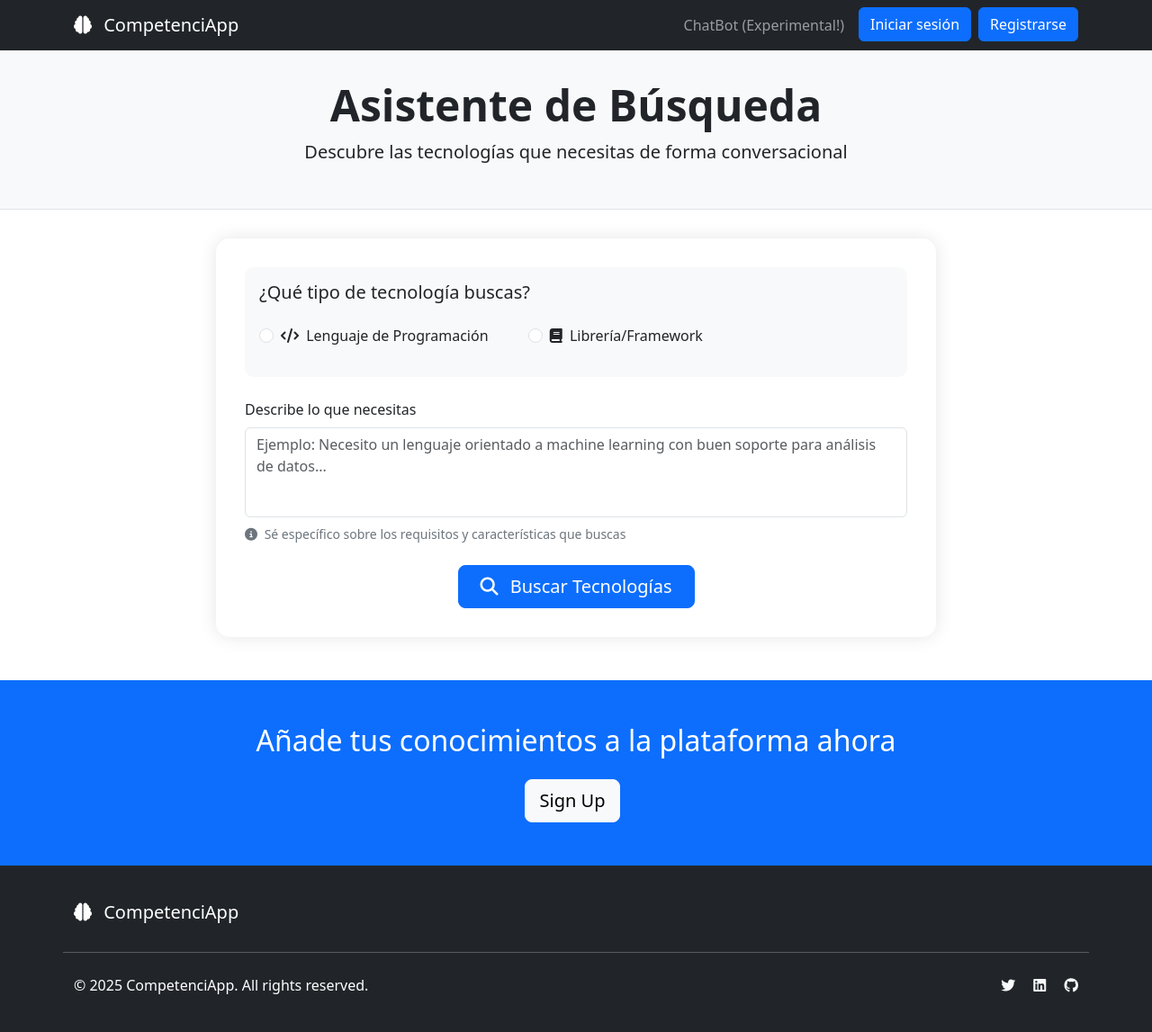
After one commit to Sprinter05/competenciapp, a Django app: page /chatbot/ in a window 1280 px wide. The commit adds this page. Shown: the whole page at 90% size. Run offline with Django 5.2, Linux system fonts and the light colour scheme.

Commit message:
Starts implementing chatbot

```diff
--- /dev/null
+++ b/core/templates/chatbot.html
@@ -0,0 +1,114 @@
+{% extends "base.html" %}
+{% block title %}ChatBot{% endblock %}
+
+{% block head %}
+    <style>
+        .chat-container {
+            max-width: 800px;
+            margin: 0 auto;
+        }
+
+        .chat-header {
+            background-color: #f8f9fa;
+            padding: 2rem 0;
+            border-bottom: 1px solid #dee2e6;
+            margin-bottom: 2rem;
+        }
+
+        .chat-form {
+            background-color: #fff;
+            border-radius: 15px;
+            box-shadow: 0 0 20px rgba(0,0,0,0.1);
+            padding: 2rem;
+        }
+
+        .type-selector {
+            margin-bottom: 1.5rem;
+            padding: 1rem;
+            border-radius: 10px;
+            background-color: #f8f9fa;
+        }
+
+        .type-selector label {
+            margin-right: 1.5rem;
+            cursor: pointer;
+        }
+
+        .query-input {
+            position: relative;
+        }
+
+        .query-input textarea {
+            resize: none;
+            height: 100px;
+        }
+
+        .help-text {
+            font-size: 0.875rem;
+            color: #6c757d;
+            margin-top: 0.5rem;
+        }
+    </style>
+{% endblock %}
+
+{% block content %}
+    <section class="chat-header">
+        <div class="container text-center">
+            <h1 class="display-5 fw-bold">Asistente de Búsqueda</h1>
+            <p class="lead">Descubre las tecnologías que necesitas de forma conversacional</p>
+        </div>
+    </section>
+
+    <div class="container mb-5">
+        <div class="chat-container">
+            <div class="chat-form">
+                <form method="post" action="{% url 'chatbot' %}">
+                    {% csrf_token %}
+
+                    <div class="type-selector">
+                        <div class="mb-3">
+                            <h5>¿Qué tipo de tecnología buscas?</h5>
+                            <div class="mt-4">
+                                <div class="form-check form-check-inline">
+                                    <input class="form-check-input" type="radio" name="search_type"
+                                           id="languageRadio" value="language" required>
+                                    <label class="form-check-label" for="languageRadio">
+                                        <i class="fas fa-code me-1"></i> Lenguaje de Programación
+                                    </label>
+                                </div>
+                                <div class="form-check form-check-inline">
+                                    <input class="form-check-input" type="radio" name="search_type"
+                                           id="libraryRadio" value="library" required>
+                                    <label class="form-check-label" for="libraryRadio">
+                                        <i class="fas fa-book me-1"></i> Librería/Framework
+                                    </label>
+                                </div>
+
+                            </div>
+                        </div>
+                    </div>
+
+                    <div class="query-input">
+                        <label for="queryText" class="form-label">
+                            Describe lo que necesitas
+                        </label>
+                        <textarea class="form-control" id="queryText" name="q"
+                                  placeholder="Ejemplo: Necesito un lenguaje orientado a machine learning con buen soporte para análisis de datos..."
+                                  required></textarea>
+                        <p class="help-text">
+                            <i class="fas fa-info-circle me-1"></i>
+                            Sé específico sobre los requisitos y características que buscas
+                        </p>
+                    </div>
+
+                    <div class="text-center mt-4">
+                        <button type="submit" class="btn btn-primary btn-lg px-4">
+                            <i class="fas fa-search me-2"></i>
+                            Buscar Tecnologías
+                        </button>
+                    </div>
+                </form>
+            </div>
+        </div>
+    </div>
+{% endblock %}
--- a/core/templates/index.html
+++ b/core/templates/index.html
@@ -117,7 +117,7 @@
                                    required
                                    title="Por favor, ingresa un término de búsqueda">
 
-                            <input type="hidden" name="s" value="0.5">
+                            <input type="hidden" name="s" value="0.35">
                             <select class="form-select form-select-lg"
                                     style="max-width: 200px;"
                                     name="category"
--- a/core/urls.py
+++ b/core/urls.py
@@ -11,4 +11,5 @@ urlpatterns = [
     path("technologies/language/<int:uid>", views.language, name="get_language"),
     path("technologies/library/<int:uid>", views.library, name="get_library"),
     path("search/", views.search, name="search"),
+    path("chatbot/", views.chatbot, name="chatbot"),
 ]
--- a/core/views.py
+++ b/core/views.py
@@ -1,9 +1,10 @@
+import json
+
 import ollama
 from django.contrib.auth.decorators import login_required
 from django.http import HttpResponse
 from django.shortcuts import redirect, render
 from pgvector.django import CosineDistance
-from itertools import chain
 
 from .models import AuthUser, Embedding, Language, Library
 
@@ -13,29 +14,23 @@ def index(request):
     return render(request, "index.html")
 
 
-def search(request):
-    query = request.GET.get("q", "")
-    dist = request.GET.get("s", 0.5)
-    category = request.GET.get("category", 0)
+def find_near(words, dist, category):
+    embeddings = []
 
-    try:
-        dist = float(dist)
-        category = int(category)
-    except ValueError as e:
-        return redirect("index")
-
-    embeddings = []
-    words = query.split(" ")
     for word in words:
         embed = ollama.embeddings(prompt=word, model="mxbai-embed-large")
         embeddings.append(embed)
 
-    # Get all matching embeds
+        # Get all matching embeds
     objs = Embedding.objects.none()
     for val in embeddings:
-        obj = Embedding.objects.annotate(
-            distance=CosineDistance("embedding", val["embedding"])
-        ).filter(distance__lte=dist).order_by("distance")
+        obj = (
+            Embedding.objects.annotate(
+                distance=CosineDistance("embedding", val["embedding"])
+            )
+            .filter(distance__lte=dist)
+            .order_by("distance")
+        )
         objs |= obj
 
     data = {}
@@ -52,7 +47,22 @@ def search(request):
             data[technology] = AuthUser.objects.filter(libs=technology)
     else:
         return redirect("index")
+    return data
 
+
+def search(request):
+    query = request.GET.get("q", "")
+    dist = request.GET.get("s", 0.5)
+    category = request.GET.get("category", 0)
+
+    try:
+        dist = float(dist)
+        category = int(category)
+    except ValueError as e:
+        return redirect("index")
+
+    words = query.split(" ")
+    data = find_near(words, dist, category)
     return render(
         request,
         "result.html",
@@ -117,28 +127,48 @@ def add_library(request):
     return HttpResponse("Add Library")
 
 
-def prompt(request):
-    query = request.GET.get("q", "")
-    base = "Only output in your following prompt a comma separated list of programming languages with programming libraries and/or frameworks keywords for the following text, up to a max of 5 keywords: "
+def chatbot(request):
+    if request.method == "POST":
+        query = request.POST.get("q", "")
+        if query == "":
+            return redirect("chatbot")
+        base = "Only output in your following prompt a comma separated list of programming languages with programming libraries and/or frameworks keywords for the following text, up to a max of 5 keywords: "
 
-    keywords = ollama.chat(
-        model="llama3.2:1b", messages=[{"role": "user", "content": f"{base} {query}"}]
-    )
+        keywords = ollama.chat(
+            model="llama3.2:1b",
+            messages=[{"role": "user", "content": f"{base} {query}"}],
+        )
 
-    matrixes = []
-    words = keywords.split(",")
-    for word in words:
-        embed = ollama.embeddings(prompt=word, model="mxbai-embed-large")
-        matrixes.append(embed)
+        matrixes = []
+        print(json.loads(keywords.json())["message"]["content"])
+        words = (json.loads(keywords.json())["message"]["content"]).split(", ")
+        for word in words:
+            embed = ollama.embeddings(prompt=word, model="mxbai-embed-large")
+            matrixes.append(embed)
 
-    embeds = Embedding.objects.none()
-    for matrix in matrixes:
-        obj = Embedding.objects.annotate(
-            distance=CosineDistance("embedding", matrix["embedding"])
-        ).filter(distance__lte=0.5).order_by("distance")
-        embeds |= obj
+        embeds = []
+        for matrix in matrixes:
+            embeds.append(
+                Embedding.objects.annotate(
+                    distance=CosineDistance("embedding", matrix["embedding"])
+                )
+                .filter(distance__lte=0.5)
+                .order_by("distance")
+            )
+            embeds = Embedding.objects.none()
 
-    # TODO: USE EMBEDS AS values_list()
+        for matrix in matrixes:
+            obj = (
+                Embedding.objects.annotate(
+                    distance=CosineDistance("embedding", matrix["embedding"])
+                )
+                .filter(distance__lte=0.5)
+                .order_by("distance")
+            )
+            embeds |= obj
+
+        return HttpResponse("Chatbot" + "".join(words))
+    return render(request, "chatbot.html")
 
 
 def language(request, uid):
--- a/templates/base.html
+++ b/templates/base.html
@@ -30,6 +30,9 @@
         </button>
         <div class="collapse navbar-collapse" id="navbarNav">
             <ul class="navbar-nav ms-auto">
+                <li class="nav-item">
+                    <a class="nav-link" href="{% url "chatbot" %}">ChatBot (Experimental!)</a>
+                </li>
                 {% if not user.is_authenticated %}
                     <li class="nav-item">
                         <a class="btn btn-primary ms-2" href="{% url 'login' %}">Iniciar sesión</a>
```
Also changed, not shown: users/urls.py (+8 -5 lines).
